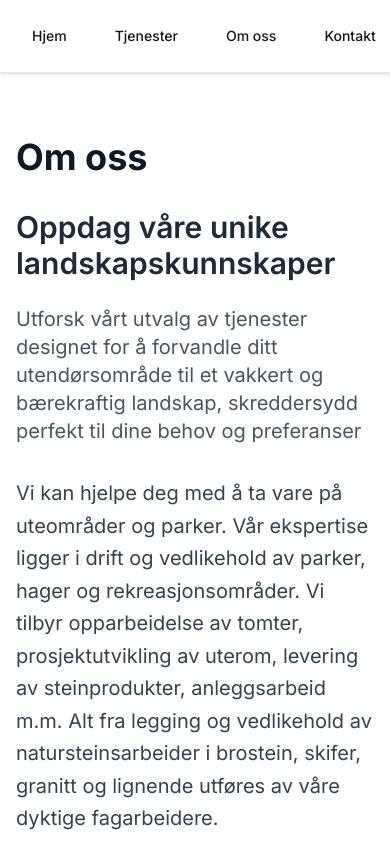
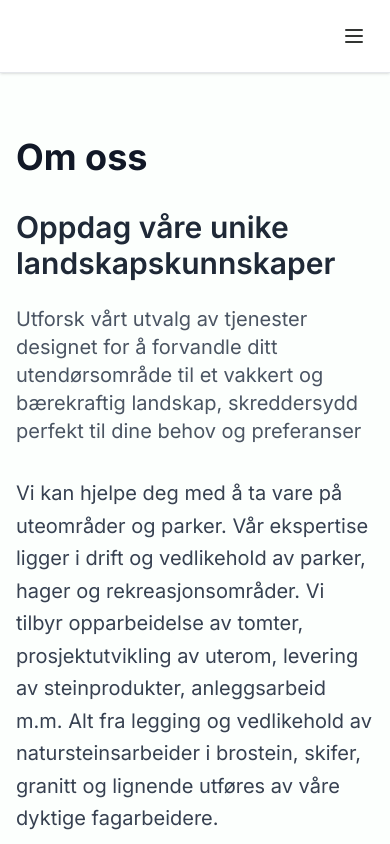
Before and after one commit to iverbolstad/a1_web, a Next.js app: page /omoss in a window 390 px wide. Shown: the top 844 px of the page. Built offline with nearby package versions, Linux system fonts and the light colour scheme; no server answers.

Commit message:
smooth transition menu

```diff
--- a/src/app/components/header.tsx
+++ b/src/app/components/header.tsx
@@ -13,6 +13,7 @@ interface Logo {
 
 export const Header = () => {
   const [logo, setLogo] = useState<Logo[]>([]);
+  const [isMenuOpen, setIsMenuOpen] = useState(false);
 
   useEffect(() => {
     async function fetchEvents() {
@@ -33,15 +34,34 @@ export const Header = () => {
     <header className="bg-white text-center p-4 border-b border-gray-200 shadow">
       <div className="flex justify-between items-center w-full">
         <div className="flex items-center space-x-4">
-          {/* <Image src={logo[0]?.imageUrl} width={70} height={70} alt="Logo" /> */}
           <Link href={"/"}>
             {logo[1]?.imageUrl && (
-              <Image src={logo[1].imageUrl} width={250} height={70} alt="Logo" />
+              <Image src={logo[1].imageUrl} width={250} height={70} alt="Logo" className="max-w-[150px] md:max-w-[250px]" />
             )}
           </Link>
-          {/* <p className="font-semibold text-xl">Anleggsgartner 1</p> */}
         </div>
-        <div className="flex items-center space-x-4">
+
+        {/* Hamburger menu button for mobile */}
+        <button
+          className="md:hidden p-2"
+          onClick={() => setIsMenuOpen(!isMenuOpen)}
+          aria-label="Toggle menu"
+        >
+          <svg
+            className="w-6 h-6"
+            fill="none"
+            strokeLinecap="round"
+            strokeLinejoin="round"
+            strokeWidth="2"
+            viewBox="0 0 24 24"
+            stroke="currentColor"
+          >
+            <path d={isMenuOpen ? "M6 18L18 6M6 6l12 12" : "M4 6h16M4 12h16M4 18h16"}></path>
+          </svg>
+        </button>
+
+        {/* Desktop menu */}
+        <div className="hidden md:flex items-center space-x-4">
           <Link href={"/"}>
             <Button variant="link">Hjem</Button>
           </Link>
@@ -54,9 +74,26 @@ export const Header = () => {
           <Link href={"/kontakt"}>
             <Button variant="link">Kontakt</Button>
           </Link>
-          {/* <Button variant="link">
-            <Link href={"/galleri"}>Galleri</Link>
-          </Button> */}
+        </div>
+      </div>
+
+      {/* Mobile menu */}
+      <div className={`md:hidden overflow-hidden transition-all duration-300 ease-in-out ${
+        isMenuOpen ? 'max-h-[200px] opacity-100' : 'max-h-0 opacity-0'
+      }`}>
+        <div className="pt-4 flex flex-col space-y-2">
+          <Link href={"/"}>
+            <Button variant="link" className="w-full">Hjem</Button>
+          </Link>
+          <Link href={"/tjenester"}>
+            <Button variant="link" className="w-full">Tjenester</Button>
+          </Link>
+          <Link href={"/omoss"}>
+            <Button variant="link" className="w-full">Om oss</Button>
+          </Link>
+          <Link href={"/kontakt"}>
+            <Button variant="link" className="w-full">Kontakt</Button>
+          </Link>
         </div>
       </div>
     </header>
```
